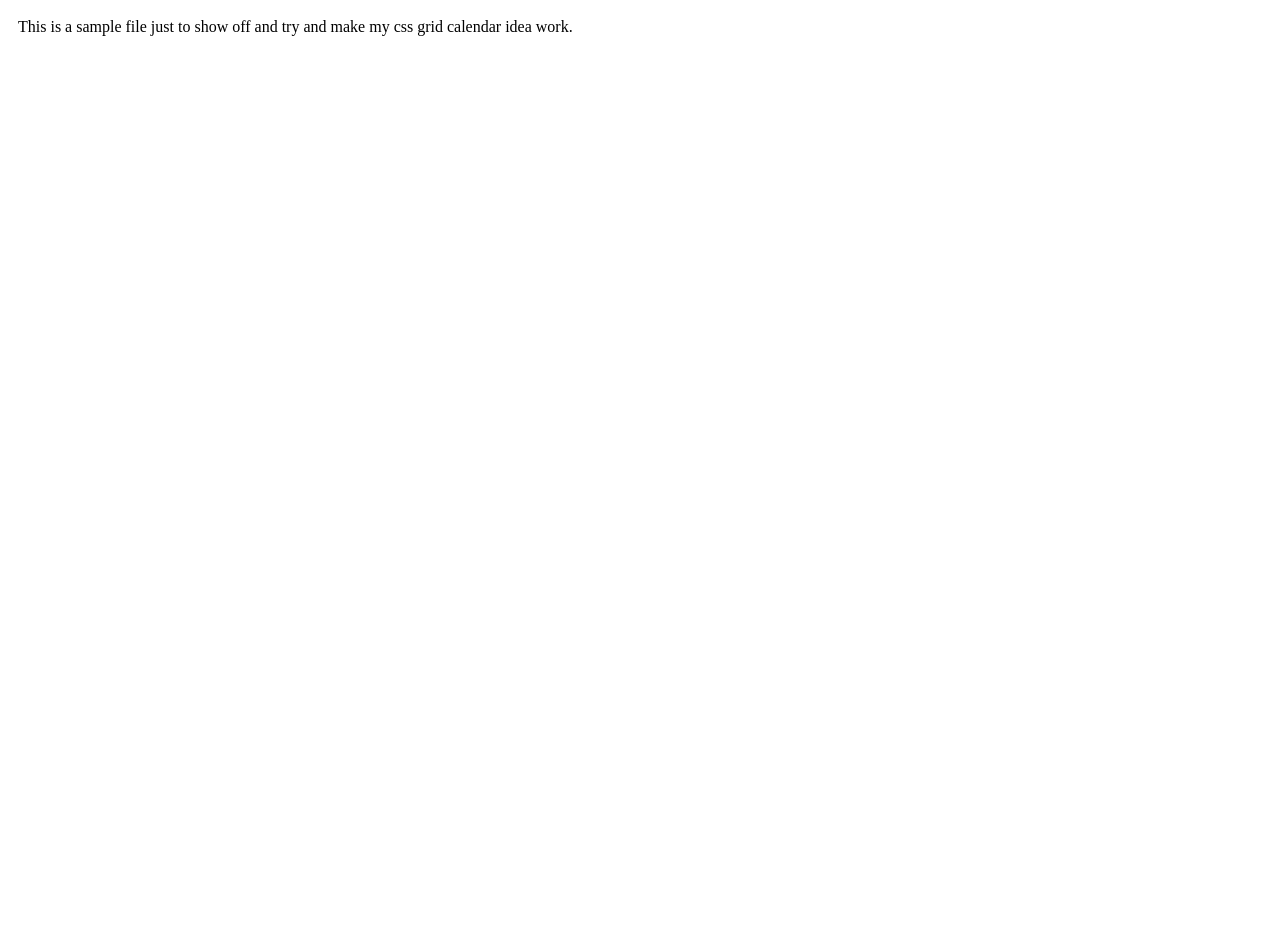
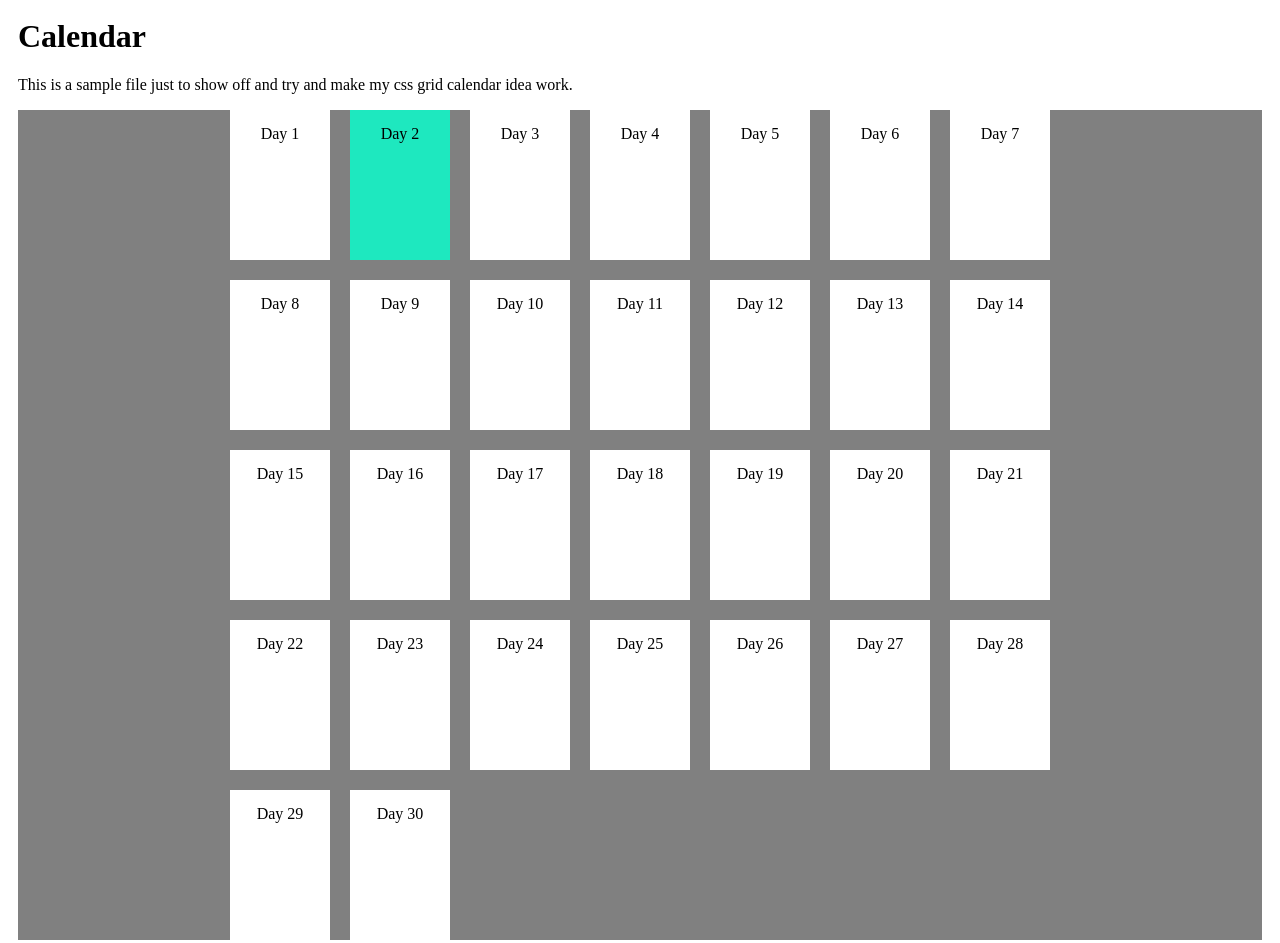
Before and after one commit to james-kenny/Calendar-CSS-Grid-Typescript-Sample, a website: page cssgridcalendar/index.html in a window 1280 px wide. Before the commit the page ends 800 px from the top, so only its background shows below. Drawn offline with Linux system fonts and the light colour scheme.

Commit message:
added a base css grid and calendar

```diff
--- a/cssgridcalendar/content/css/site.css
+++ b/cssgridcalendar/content/css/site.css
@@ -1,3 +1,33 @@
 body{
     padding: 10px;
 }
+
+
+.calendar-container{
+    display: grid;
+    grid-template-columns: repeat(7, 100px);
+    grid-template-rows: repeat(5, 150px);
+    background-color: gray;
+    grid-gap: 20px;
+    justify-content: center;
+    align-content: center;
+}
+
+.day-item{
+    padding-top: 15px;
+    display: grid;
+    grid-template-rows: 20px 1fr;
+    background: #fff;
+    grid-gap: 20px;
+    justify-content: center;
+    align-content: center;
+}
+
+.day-header{
+    margin: 10px;
+    border: 2px solid #000000;
+}
+
+.selected{
+    background: #1ee8bf;
+}
--- a/cssgridcalendar/index.html
+++ b/cssgridcalendar/index.html
@@ -1,10 +1,43 @@
 <html>
     <head>
         <title>Sample for my CSS Calendar</title>
-        <link rel="stylesheet" href="/content/css/site.css" />
-        <script src="content/js/site.js"></script>
+        <link rel="stylesheet" href="./content/css/site.css" />
+        <script src="./content/js/site.js"></script>
     </head>
 <body>
+    <h1>Calendar</h1>
     <p>This is a sample file just to show off and try and make my css grid calendar idea work.</p>
+    <div class="calendar-container">
+        <div class="day-item"><div>Day 1</div><div></div></div>
+        <div class="day-item selected"><div>Day 2</div><div></div></div>
+        <div class="day-item"><div>Day 3</div><div></div></div>
+        <div class="day-item"><div>Day 4</div><div></div></div>
+        <div class="day-item"><div>Day 5</div><div></div></div>
+        <div class="day-item"><div>Day 6</div><div></div></div>
+        <div class="day-item"><div>Day 7</div><div></div></div>
+        <div class="day-item"><div>Day 8</div><div></div></div>
+        <div class="day-item"><div>Day 9</div><div></div></div>
+        <div class="day-item"><div>Day 10</div><div></div></div>
+        <div class="day-item"><div>Day 11</div><div></div></div>
+        <div class="day-item"><div>Day 12</div><div></div></div>
+        <div class="day-item"><div>Day 13</div><div></div></div>
+        <div class="day-item"><div>Day 14</div><div></div></div>
+        <div class="day-item"><div>Day 15</div><div></div></div>
+        <div class="day-item"><div>Day 16</div><div></div></div>
+        <div class="day-item"><div>Day 17</div><div></div></div>
+        <div class="day-item"><div>Day 18</div><div></div></div>
+        <div class="day-item"><div>Day 19</div><div></div></div>
+        <div class="day-item"><div>Day 20</div><div></div></div>
+        <div class="day-item"><div>Day 21</div><div></div></div>
+        <div class="day-item"><div>Day 22</div><div></div></div>
+        <div class="day-item"><div>Day 23</div><div></div></div>
+        <div class="day-item"><div>Day 24</div><div></div></div>
+        <div class="day-item"><div>Day 25</div><div></div></div>
+        <div class="day-item"><div>Day 26</div><div></div></div>
+        <div class="day-item"><div>Day 27</div><div></div></div>
+        <div class="day-item"><div>Day 28</div><div></div></div>
+        <div class="day-item"><div>Day 29</div><div></div></div>
+        <div class="day-item"><div>Day 30</div><div></div></div>
+    </div>
 </body>
 </html>
```
